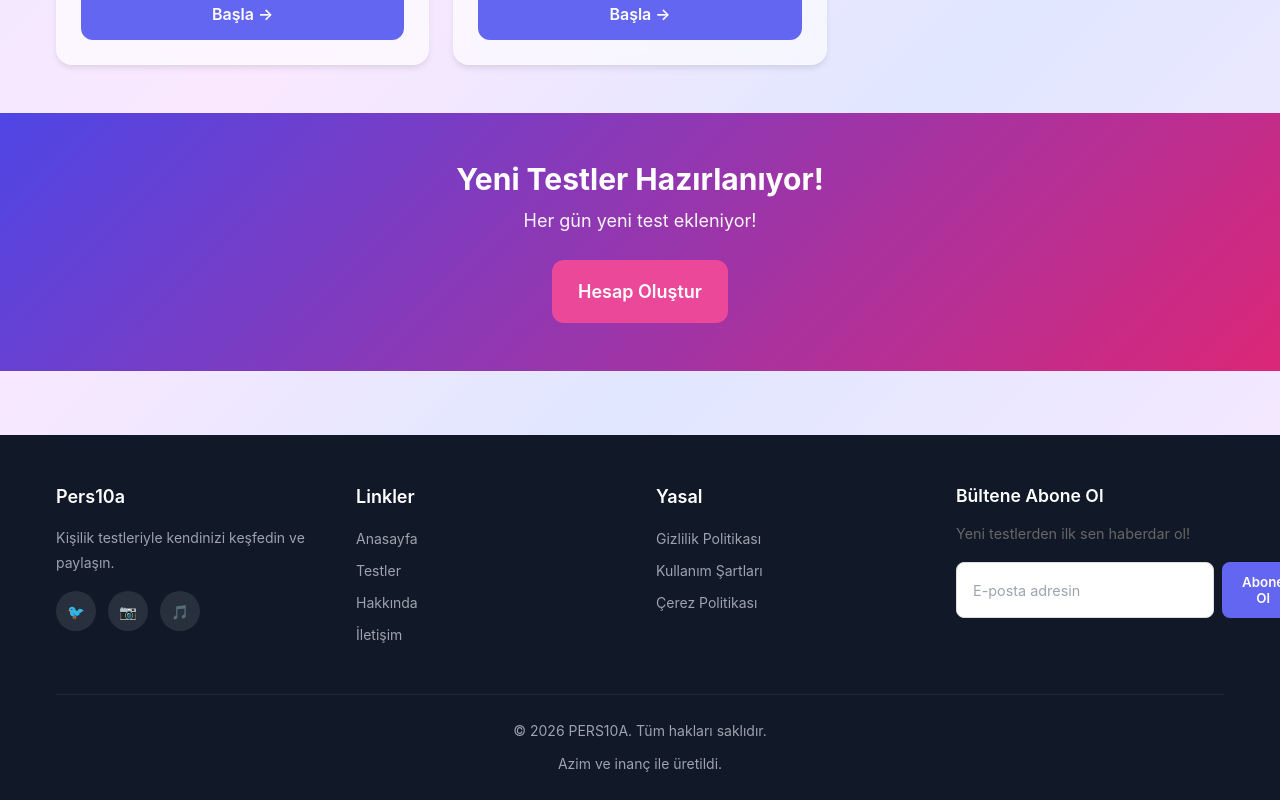
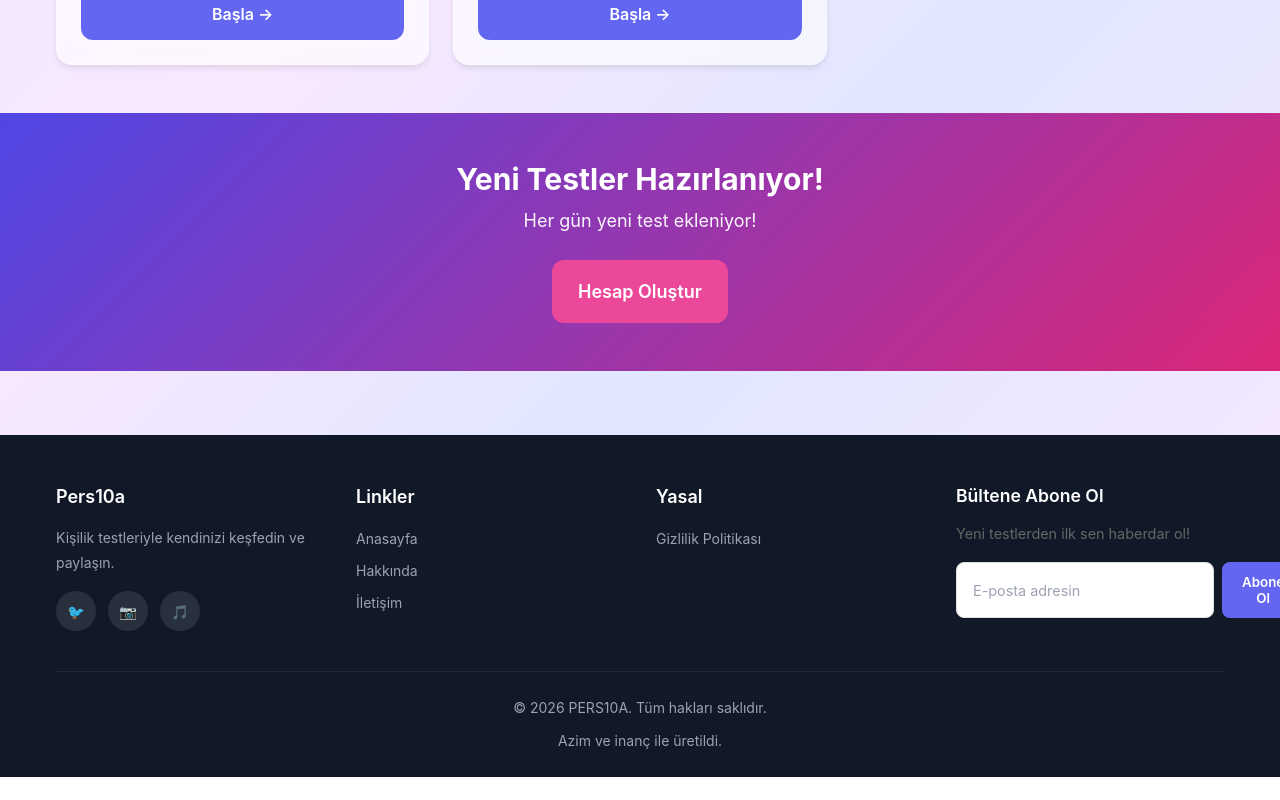
Before and after one commit to trrs37-boop/pers10a, a Next.js app: page / in a window 1280 px wide. Shown: the part 1965-2765 px from the top of the page. After the commit the page ends 2742 px from the top, so only its background shows below. Built offline with nearby package versions, Linux system fonts and the light colour scheme; no server answers.

Commit message:
Footer.js

```diff
--- a/components/Footer.js
+++ b/components/Footer.js
@@ -27,7 +27,6 @@ export default function Footer() {
             <h4>Linkler</h4>
             <ul>
               <li><Link href="/">Anasayfa</Link></li>
-              <li><Link href="/#quizzes">Testler</Link></li>
               <li><Link href="/about">Hakkında</Link></li>
               <li><Link href="/contact">İletişim</Link></li>
             </ul>
@@ -38,8 +37,6 @@ export default function Footer() {
             <h4>Yasal</h4>
             <ul>
               <li><Link href="/privacy">Gizlilik Politikası</Link></li>
-              <li><Link href="/terms">Kullanım Şartları</Link></li>
-              <li><Link href="/cookies">Çerez Politikası</Link></li>
             </ul>
           </div>
 
```
